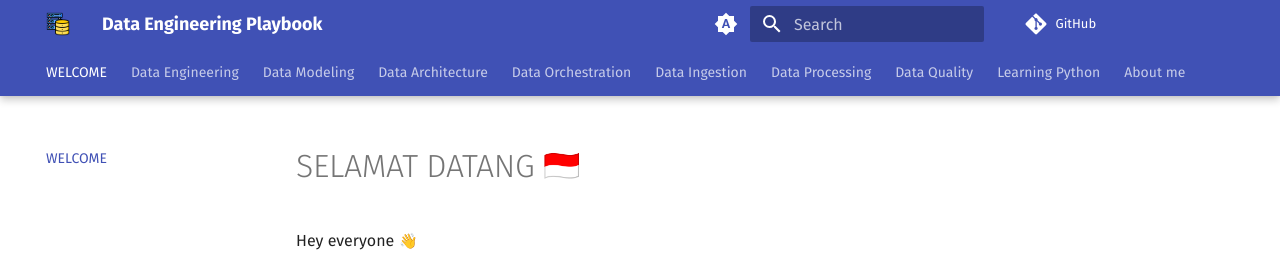
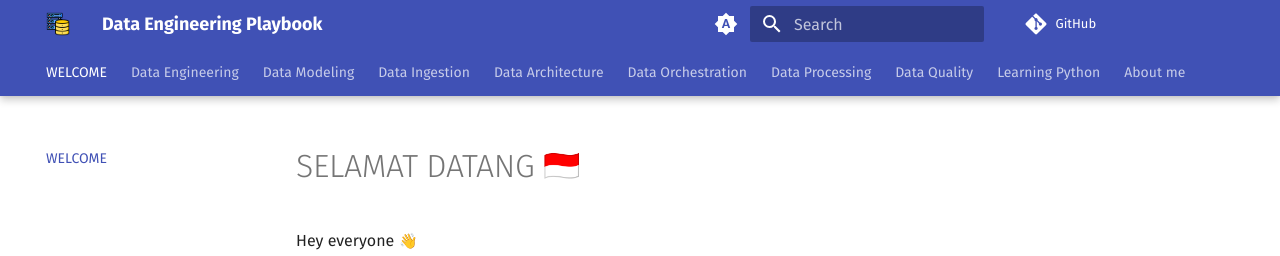
Before and after one commit to karlchris/data-engineering, an MkDocs documentation site: the page built from docs/index.md, in a window 1280 px wide. Shown: the top 256 px of the page. Built offline with MkDocs 1.6.1 and Material for MkDocs 9.7.7, drawn with Linux system fonts in a browser that asks for light colours; emoji names are drawn with the system emoji font; comment, search, counter and statistics services are not loaded; part of the change alters nothing that is shown.

Commit message:
structure it

```diff
--- a/mkdocs.yml
+++ b/mkdocs.yml
@@ -116,10 +116,6 @@ nav:
     - DDL vs. DML: 'data-modeling/ddl-vs-dml/README.md'
     - Query Life Cycle: 'data-modeling/query-lifecycle/README.md'
 
-  - Data Architecture: 'data-architecture/README.md'
-
-  - Data Orchestration: 'data-orchestration/README.md'
-
   - Data Ingestion:
     - What is data ingestion?: 'data-ingestion/README.md'
     - Batch Ingestion: 'data-ingestion/batch/README.md'
@@ -131,6 +127,10 @@ nav:
       - Object Storage: 'data-ingestion/methods/object-storage.md'
       - Change Data Capture (CDC): 'data-ingestion/methods/cdc.md'
       - Streaming Platform: 'data-ingestion/methods/streaming-platform.md'
+
+  - Data Architecture: 'data-architecture/README.md'
+
+  - Data Orchestration: 'data-orchestration/README.md'
 
   - Data Processing: 'data-processing/README.md'
 
```
